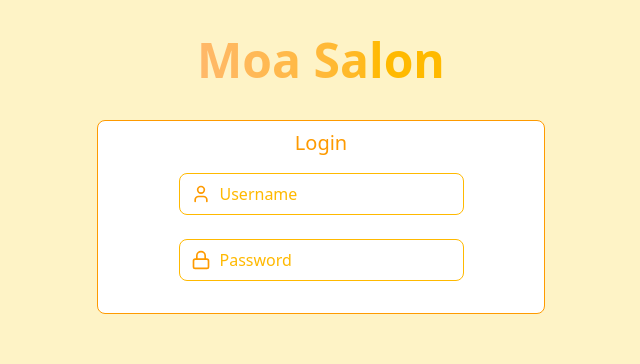
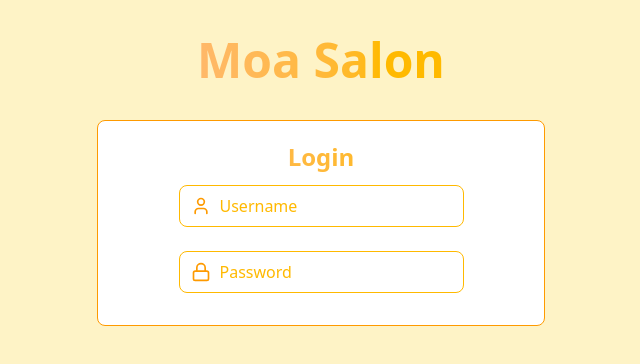
Before and after one commit to NyKunch/moasalon-remake, a React (Vite) app in the folder frontend/: page / in a window 1280 px wide. Shown: the top 364 px of the page, without its empty margins (319-959 px from the left). Built offline with nearby package versions, Linux system fonts and the light colour scheme.

Commit message:
Feat: LoginPage

```diff
--- a/frontend/src/components/Input.jsx
+++ b/frontend/src/components/Input.jsx
@@ -7,7 +7,7 @@ const Input = ({ icon:Icon, ...props }) => {
       <input
         {...props}
         className="w-full pl-10 pr-3 py-2 rounded-lg border border-amber-400
-          focus:border-amber-500 outline-0 focus:ring-1 focus:ring-amber-500 text-white
+          focus:border-amber-500 outline-0 focus:ring-1 focus:ring-amber-500 text-amber-400
           placeholder-amber-400 transition duration-200"
       />
     </div>
--- a/frontend/src/pages/LoginPage.jsx
+++ b/frontend/src/pages/LoginPage.jsx
@@ -8,7 +8,8 @@ const LoginPage = () => {
   const [password, setPassword] = useState('')
   return (
     <div className="max-w-md w-full px-4 py-2 mt-5 bg-white border rounded-lg border-amber-500">
-      <h2 className="mb-4 text-xl font-medium text-amber-500 text-center">
+      <h2 className="text-2xl my-3 font-bold bg-gradient-to-r from-orange-300 to-amber-400 bg-clip-text
+      text-transparent text-center">
         Login
       </h2>
       <form className="flex flex-col items-center justify-center">
```
